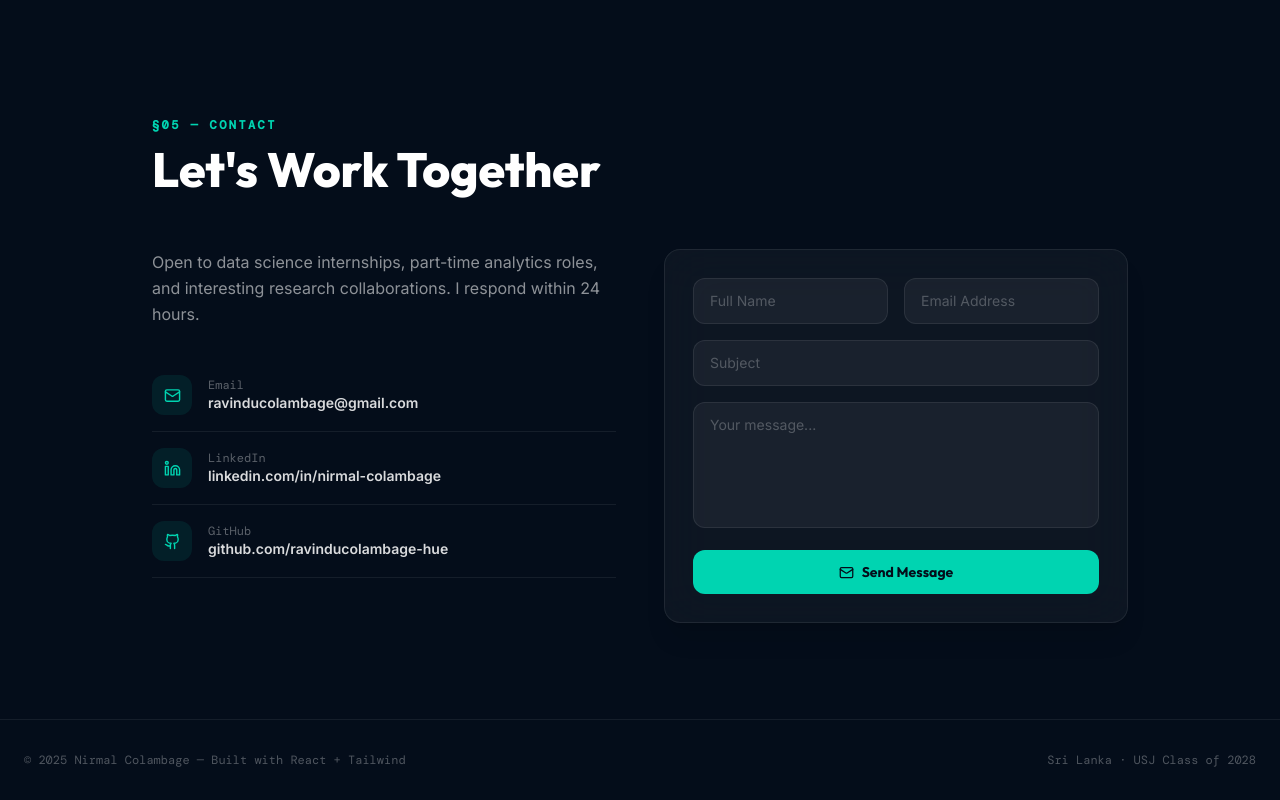
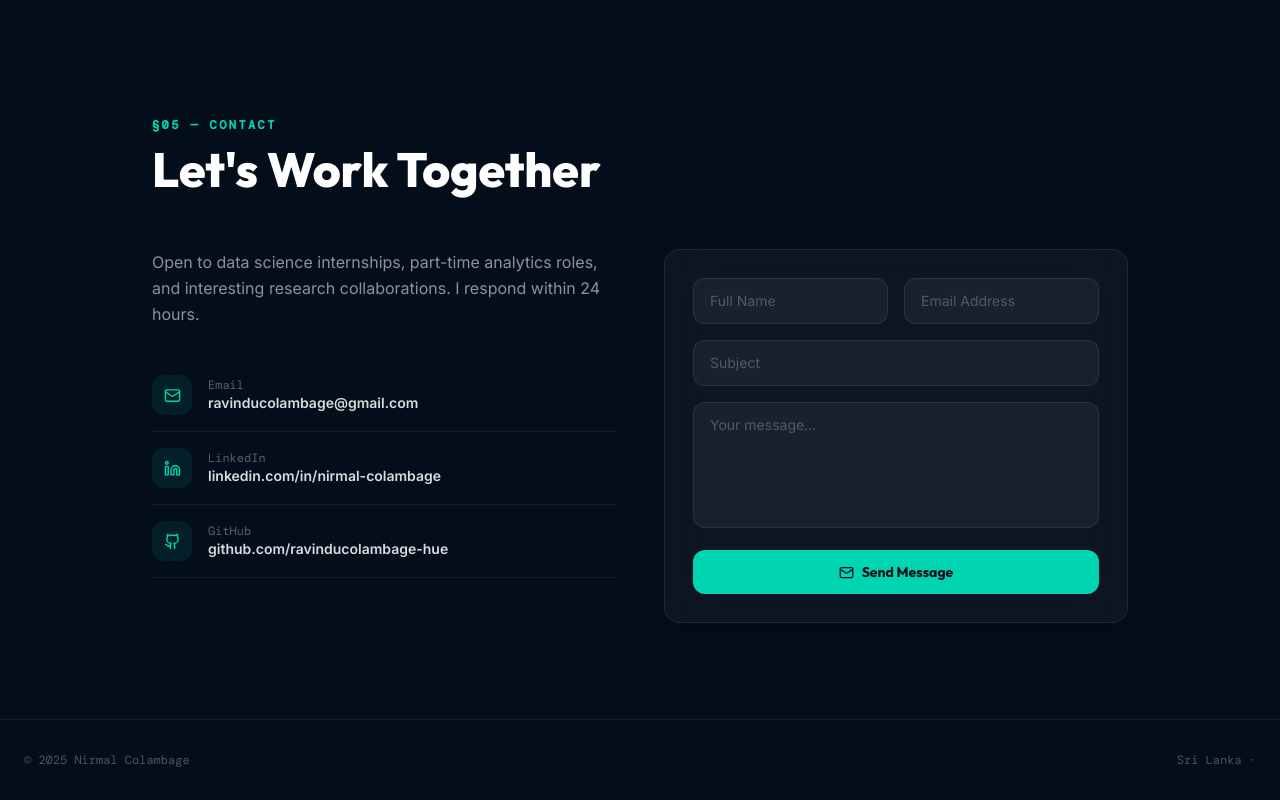
Before and after one commit to ravinducolambage-hue/portfolio-01, a React (Vite) app: page / in a window 1280 px wide. Shown: the part 4358-5158 px from the top of the page. Built offline with nearby package versions, Linux system fonts and the light colour scheme; a web font is replaced by a local one.

Commit message:
updated the copyright section

```diff
--- a/src/app/App.tsx
+++ b/src/app/App.tsx
@@ -2180,13 +2180,13 @@ function Footer({
           className={`text-xs ${isDark ? "text-white/30" : "text-slate-400"}`}
           style={{ fontFamily: "'DM Mono', monospace" }}
         >
-          © 2025 Nirmal Colambage — Built with React + Tailwind
+          © 2025 Nirmal Colambage
         </p>
         <p
           className={`text-xs ${isDark ? "text-white/30" : "text-slate-400"}`}
           style={{ fontFamily: "'DM Mono', monospace" }}
         >
-          Sri Lanka · USJ Class of 2028
+          Sri Lanka ·
         </p>
       </div>
       <AnimatePresence>
```
